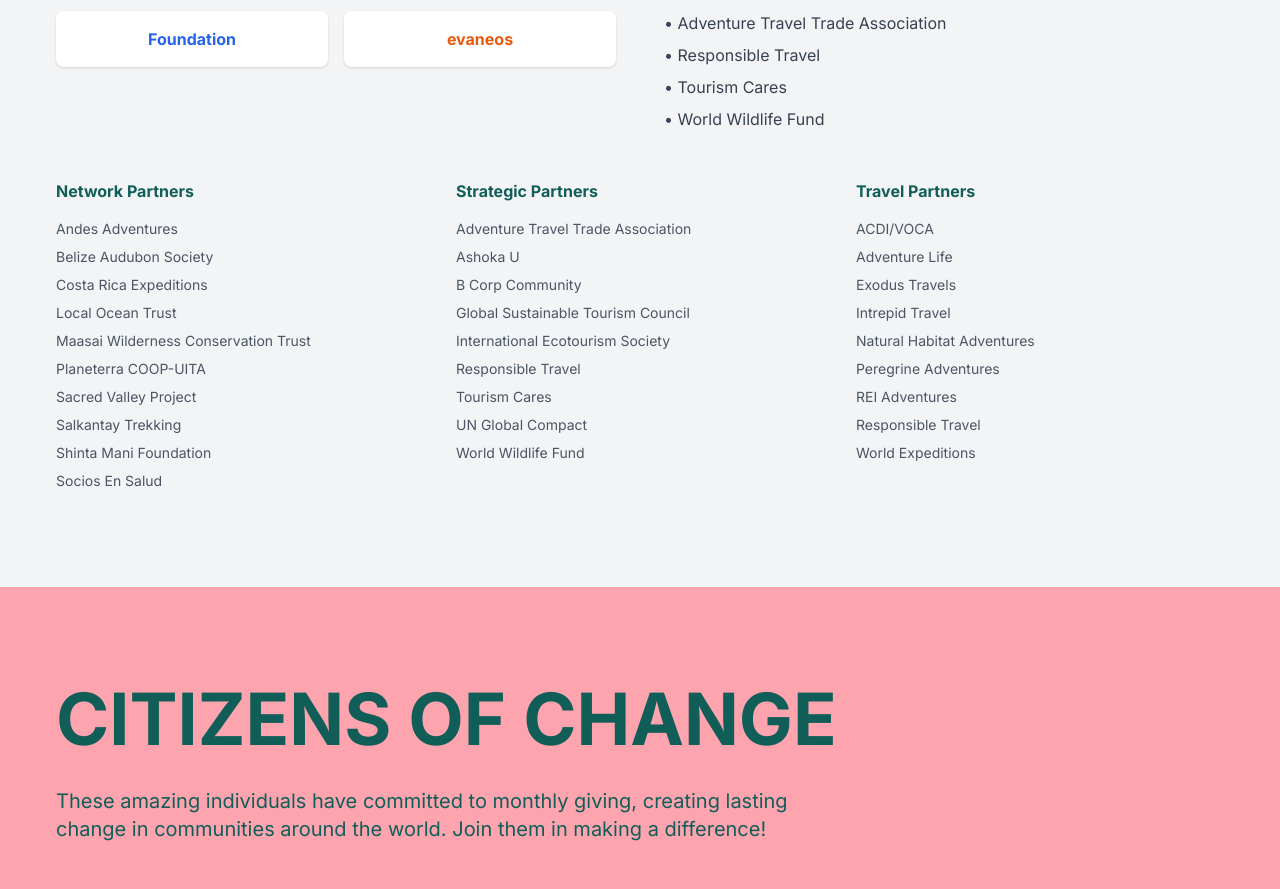
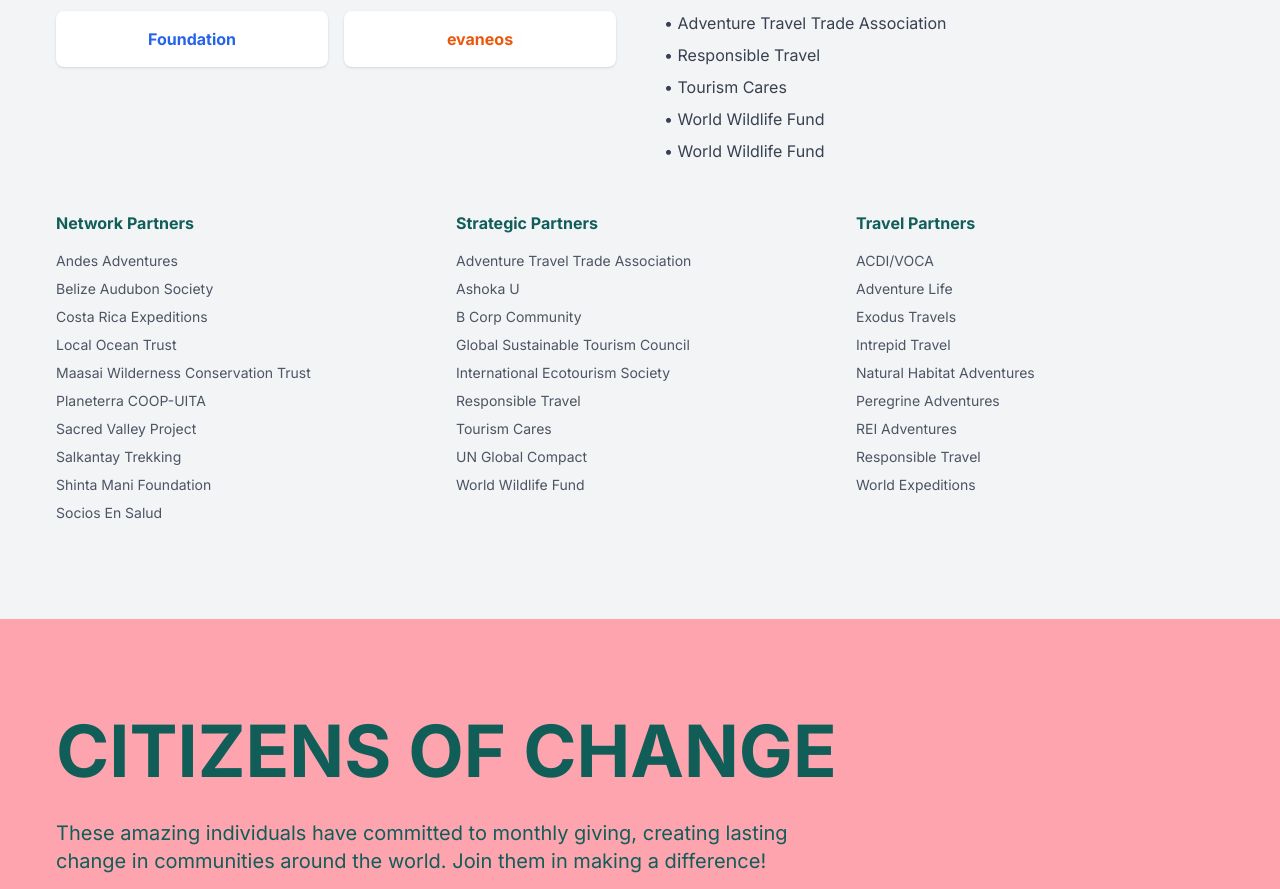
Before and after one commit to vanhuu2409/lighting-project, a Next.js app: page / in a window 1280 px wide. Shown: the part 6500-7389 px from the top of the page. Built offline with nearby package versions, Linux system fonts and the light colour scheme.

Commit message:
fix build

```diff
--- a/src/app/page.tsx
+++ b/src/app/page.tsx
@@ -864,6 +864,7 @@
                 <p>• Responsible Travel</p>
                 <p>• Tourism Cares</p>
                 <p>• World Wildlife Fund</p>
+                <p>• World Wildlife Fund</p>
               </div>
             </div>
           </div>
```
